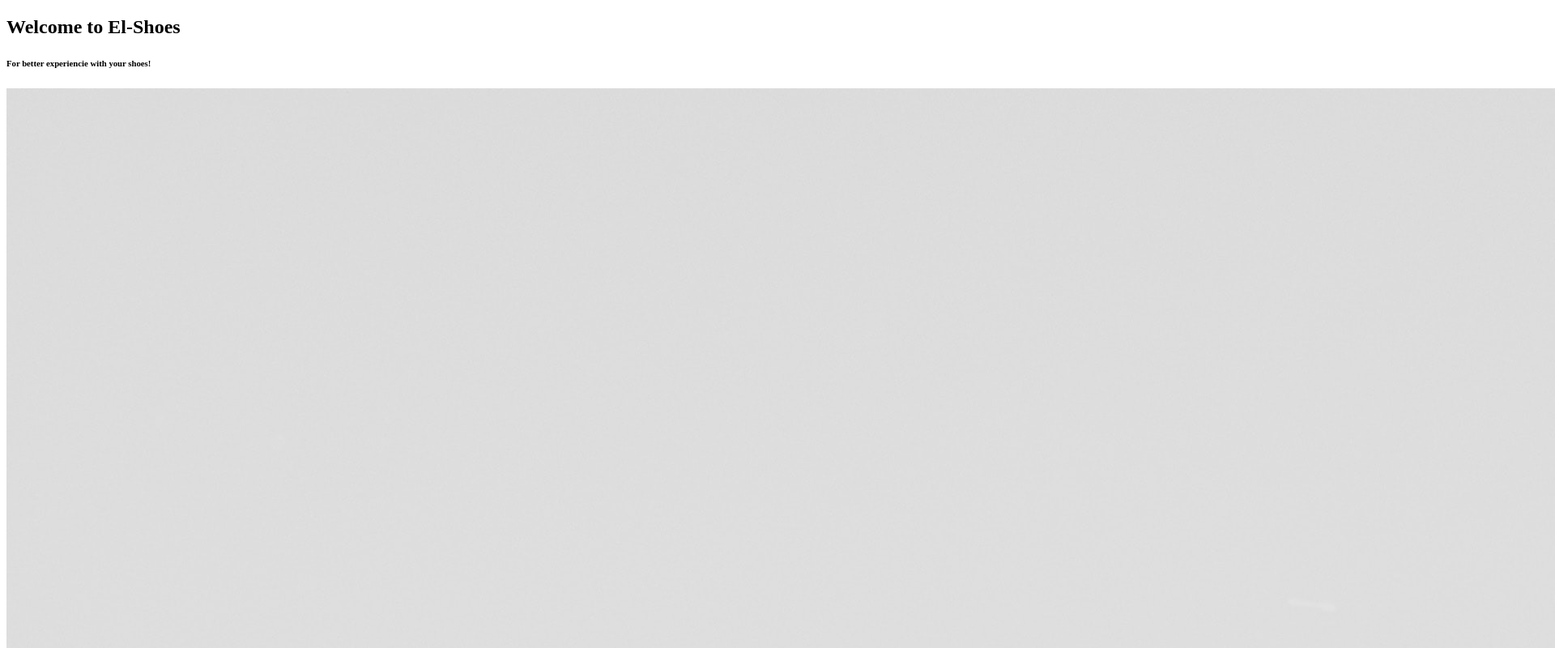
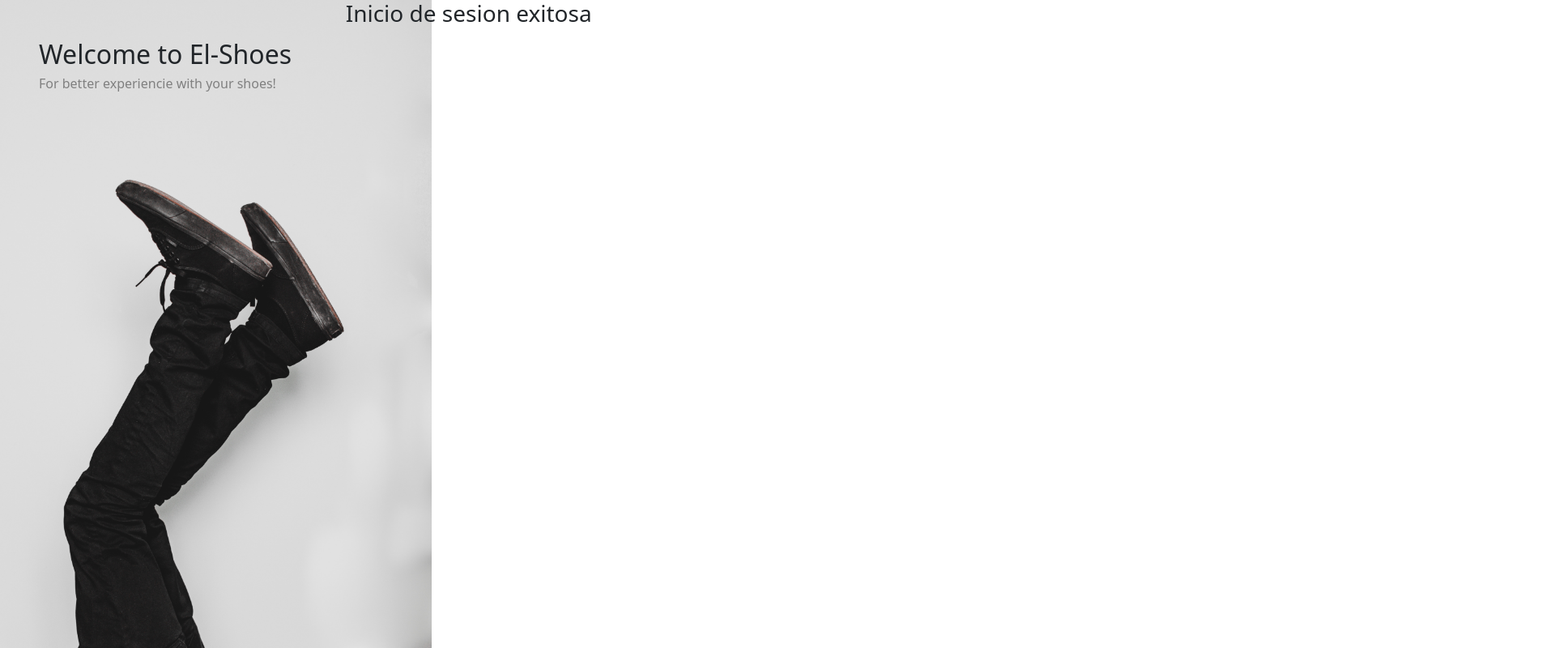
Before and after one commit to NicoLopezBjj/tp_login, a website: page public/send.html in a window 1280 px wide. Shown: the top 800 px of the page at 81% size, 1920 px wide, since content can reach past the window. Drawn offline with nearby package versions, Linux system fonts and the light colour scheme; a web font is replaced by a local one.

Commit message:
termine el send.html

```diff
--- a/public/send.html
+++ b/public/send.html
@@ -4,6 +4,10 @@
     <meta charset="UTF-8">
     <meta name="viewport" content="width=device-width, initial-scale=1.0">
     <title>Login</title>
+    <link rel="stylesheet" href="estilo.css">
+    <link rel="stylesheet" href="https://cdn.jsdelivr.net/npm/bootstrap-icons@1.11.0/font/bootstrap-icons.css">
+    <link href="https://cdn.jsdelivr.net/npm/bootstrap@5.3.1/dist/css/bootstrap.min.css" rel="stylesheet"
+        integrity="sha384-4bw+/aepP/YC94hEpVNVgiZdgIC5+VKNBQNGCHeKRQN+PtmoHDEXuppvnDJzQIu9" crossorigin="anonymous">
 </head>
 <body>
     <div class="w-100 vh-100 d-flex">
```
